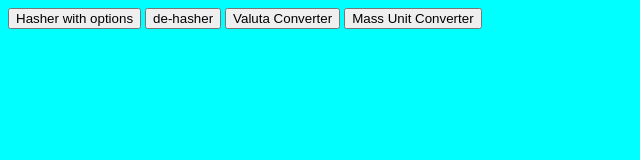
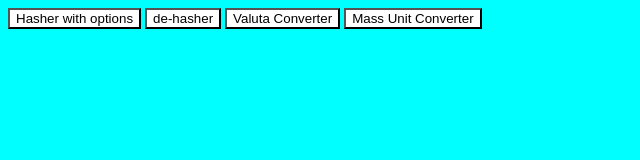
Before and after one commit to remulus54/Christoffer, a plain HTML site: page index.html in a window 1280 px wide. Shown: the whole page, without its empty margins (0-640 px from the left). Drawn offline with Linux system fonts and the light colour scheme.

Commit message:
Update index.html

```diff
--- a/index.html
+++ b/index.html
@@ -9,17 +9,17 @@
             background-color: #00ffff;
         }
 
-        .1 {
+        .one {
             background-color: #ffff;
         }
     </style>
 </head>
 <body>
-    <div class="one">
-        <button type="submit" onclick="hasher()" class="1">Hasher with options</button>
-        <button type="submit" onclick="deHasher()" class="1">de-hasher</button>
-        <button type="submit" onclick="valutaConv()" class="1">Valuta Converter</button>
-        <button type="submit" onclick="unitConv()" class="1">Mass Unit Converter</button>
+    <div class="One">
+        <button type="submit" onclick="hasher()" class="one">Hasher with options</button>
+        <button type="submit" onclick="deHasher()" class="one">de-hasher</button>
+        <button type="submit" onclick="valutaConv()" class="one">Valuta Converter</button>
+        <button type="submit" onclick="unitConv()" class="one">Mass Unit Converter</button>
     </div>
 
     <script>
```
